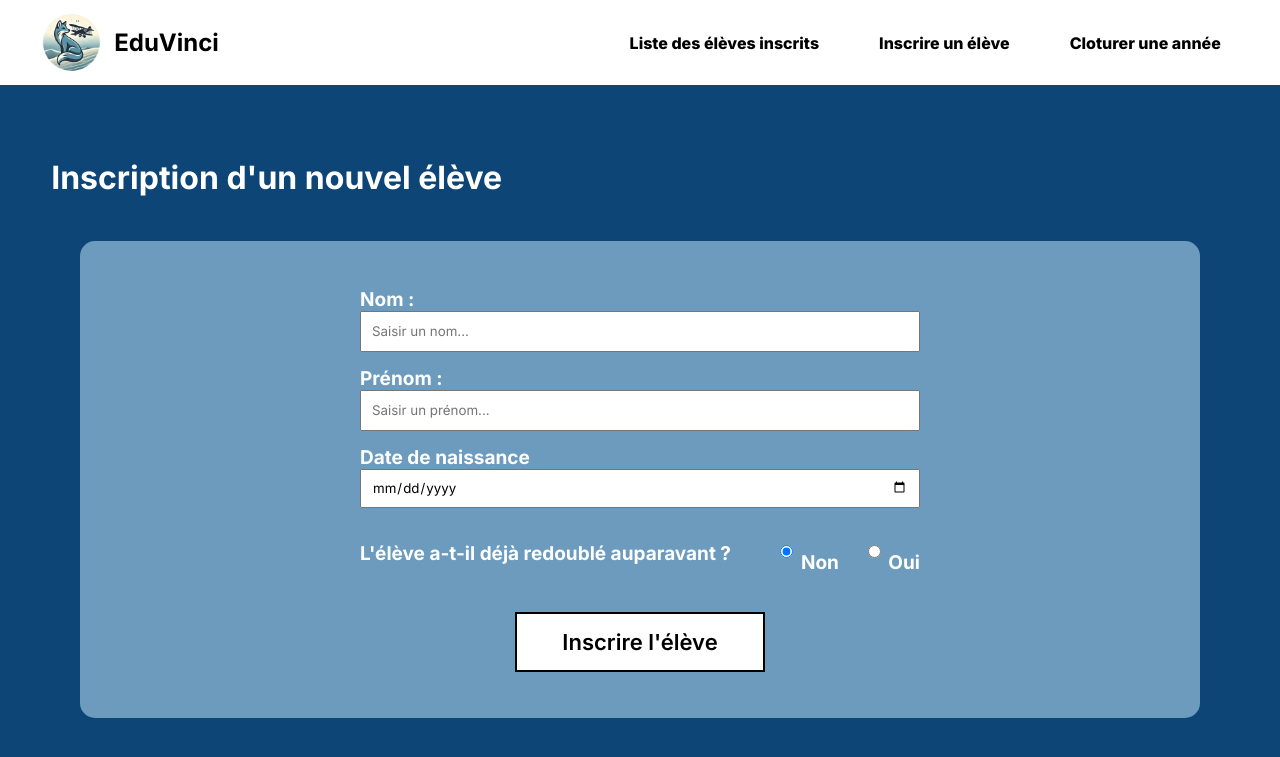
After one commit to MonifD/EduVinci, a Node server app: page /inscription in a window 1280 px wide. The commit adds this page. Shown: the top 757 px of the page. Run offline with Node 20, Linux system fonts and the light colour scheme; some libraries are stand-ins or nearby versions.

Commit message:
Création formulaire inscription élève

```diff
--- a/src/Routes/routes.js
+++ b/src/Routes/routes.js
@@ -27,6 +27,9 @@ router.get('/liste_eleves', async (req, res) => {
     }
 });
 
+router.get('/inscription', (req, res) => {
+    res.render('inscription_eleve');
+})
 
 router.post('/inscription', controllers.registerEleve);
 router.get('/eleves', controllers.listEleves);
--- /dev/null
+++ b/src/public/css/inscription_eleve.css
@@ -0,0 +1,69 @@
+.form-container {
+    width: 70rem;
+    height: 65rex;
+    background-color: #6C9BBD;
+    border-radius: 15px;
+    margin: 0 auto;
+    margin-top: 6rex;
+}
+
+.form-container form {
+    margin: 0 auto;
+    height: 100%;
+    width: 50%;
+    display: flex;
+    flex-direction: column;
+    justify-content: center;
+}
+
+.form-container label {
+    color: white;
+    font-weight: 700;
+    font-size: 19px;
+}
+
+.form-container form input, .form-container form select {
+    font-family: 'Inter', sans-serif;
+    margin-bottom: 15px;
+    height: 35px;
+    padding-left: 10px;
+    padding-right: 10px;
+}
+
+.form-container form input[type="submit"] {
+    margin: 0 auto;
+    margin-top: 28px;
+    background-color: white;
+    color: black;
+    font-size: 22px;
+    font-weight: 600;
+    border: 2px solid black;
+    padding: 0px;
+    height: 60px;
+    width: 250px;
+    cursor: pointer;
+}
+
+.form-container form .radio-group {
+    display: flex;
+    justify-content: space-between;
+}
+
+.form-container form .radio-group {
+    display: flex;
+    align-items: center;
+    gap: 0.5rem;
+    font-size: 1rem;
+}
+
+.form-container form .radio-group .form-redouble {
+    display: flex;
+    gap: 1.5rem;
+    margin-top: 0.5rem;
+    margin-left: 10px;
+}
+
+.form-container form #redouble-years input {
+    margin-left: 50px;
+    width: 30px;
+}
--- /dev/null
+++ b/src/public/js/inscription_eleve.js
@@ -0,0 +1,23 @@
+document.addEventListener('DOMContentLoaded', function () {
+    const redoubleOui = document.querySelector('input[name="redouble"][value="true"]');
+    const redoubleNon = document.querySelector('input[name="redouble"][value="false"]');
+    const redoubleYears = document.getElementById('redouble-years');
+
+    // Fonction pour gérer l'affichage du champ en fonction de la sélection
+    function toggleRedoubleYears() {
+        if (redoubleOui.checked) {
+            redoubleYears.style.display = 'block'; // Afficher le champ
+        } else {
+            redoubleYears.style.display = 'none'; // Cacher le champ
+        }
+    }
+
+    // Initialiser l'affichage au chargement
+    toggleRedoubleYears();
+
+    // Ajouter des écouteurs d'événements pour changer la visibilité en fonction de la sélection
+    redoubleOui.addEventListener('change', toggleRedoubleYears);
+    redoubleNon.addEventListener('change', toggleRedoubleYears);
+});
+
+console.log("yoyoyo")
--- /dev/null
+++ b/src/views/inscription_eleve.ejs
@@ -0,0 +1,36 @@
+<%- include('index') %>
+<link rel="stylesheet" href="/css/inscription_eleve.css">
+<script src="/js/inscription_eleve.js"></script>
+<div class="liste-eleves-container">
+    <div class="page-title">
+        <h1>Inscription d'un nouvel élève</h1>
+    </div>
+    <div class="form-container">
+        <form action="/inscription" method="POST">
+            <label for="nom">Nom :</label>
+            <input name="nom" type="text" required placeholder="Saisir un nom...">
+            <label for="prenom">Prénom :</label>
+            <input name="prenom" type="text" required placeholder="Saisir un prénom...">
+            <label for="date_naissance">Date de naissance</label>
+            <input name="date_naissance" type="date" required>
+
+            <div class="radio-group">
+                <label>L'élève a-t-il déjà redoublé auparavant ?</label>
+                <div class="form-redouble">
+                    <label>
+                        <input type="radio" name="redouble" value="false" required checked> Non
+                    </label>
+                    <label>
+                        <input type="radio" name="redouble" value="true" required> Oui
+                    </label>
+                </div>
+            </div>
+            <div id="redouble-years" style="display: none;">
+                <label for="nb_redoublement">Combien d'années a-t-il redoublé ?</label>
+                <input name="nb_redoublement" type="number" min="1" max="10" value="1"/>
+            </div>
+
+            <input type="submit" value="Inscrire l'élève">
+        </form>
+    </div>
+</div>
--- a/src/views/partials/navbar.ejs
+++ b/src/views/partials/navbar.ejs
@@ -11,7 +11,7 @@
         <div class="navbar-links">
             <ul>
                 <li><a href="/liste_eleves">Liste des élèves inscrits</a></li>
-                <li><a href="">Inscrire un élève</a></li>
+                <li><a href="/inscription">Inscrire un élève</a></li>
                 <li><a href="">Cloturer une année</a></li>
             </ul>
         </div>
```
